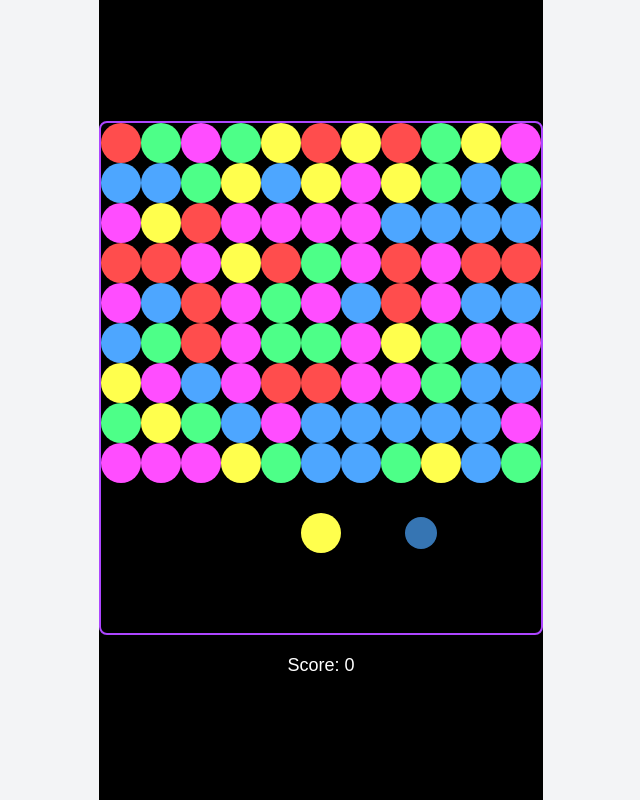
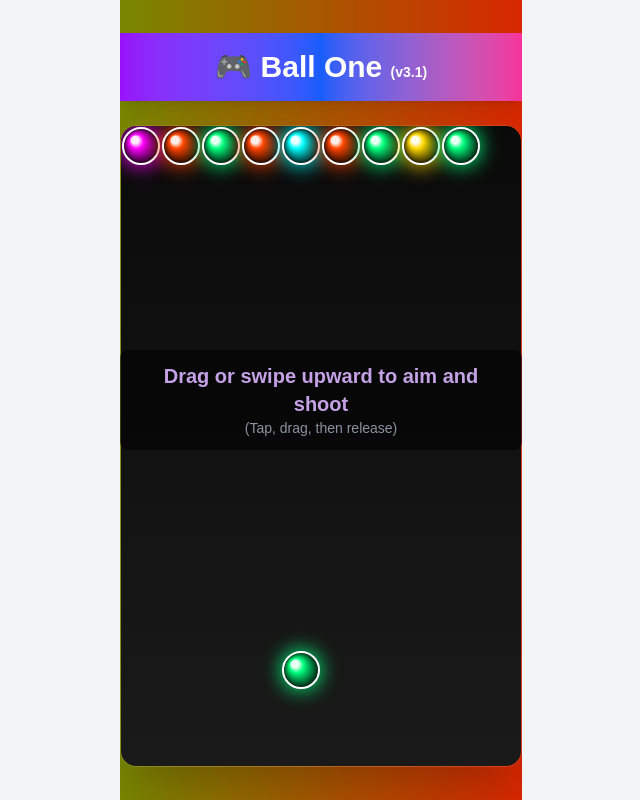
Before and after one commit to fake-test-dotcom/ball, a Next.js app: page / in a window 1280 px wide. Shown: the whole page, without its empty margins (319-959 px from the left). Built offline with nearby package versions, Linux system fonts and the light colour scheme.

Commit message:
fix const rgb

```diff
--- a/components/Game.tsx
+++ b/components/Game.tsx
@@ -1,30 +1,37 @@
 'use client';
-import React, { useEffect, useRef, useState } from 'react';
+import { useState, useEffect, useRef, useCallback, useMemo } from 'react';
+import Canvas from './Canvas';
 
-interface Bubble {
-  x: number;
-  y: number;
-  color: string;
-  scale: number;
-  alpha: number;
-}
-
-const colors = ['#ff4d4d', '#4dff88', '#4da6ff', '#ffff4d', '#ff4dff'];
+type Bubble = { x: number; y: number; color: string; popping?: boolean; scale?: number; alpha?: number };
+type Ball = { x: number; y: number; dx: number; dy: number; color: string };
 
 export default function Game() {
-  const canvasRef = useRef<HTMLCanvasElement | null>(null);
-  const [bubbles, setBubbles] = useState<Bubble[][]>([]);
-  const [playerBubble, setPlayerBubble] = useState<Bubble | null>(null);
-  const [nextBubble, setNextBubble] = useState<Bubble | null>(null);
-  const [angle, setAngle] = useState(0);
-  const [score, setScore] = useState(0);
+  const [cw, setCw] = useState(360);
+  const [ch, setCh] = useState(600);
+
+  useEffect(() => {
+    const handleResize = () => {
+      const width = Math.min(window.innerWidth * 0.9, 400);
+      const height = width * 1.6;
+      setCw(width);
+      setCh(height);
+    };
+    handleResize();
+    window.addEventListener('resize', handleResize);
+    return () => window.removeEventListener('resize', handleResize);
+  }, []);
+
   const bubbleSize = 40;
-  const rows = 9;
-  const cols = 11;
+  const cols = Math.floor(cw / bubbleSize);
+  const paddleY = ch - bubbleSize * 1.4;
 
-  // Initialize bubbles
-  useEffect(() => {
-    const createLine = (yOffset: number) => {
+  const colors = useMemo(
+    () => ['#00FFFF', '#FF00FF', '#FFD700', '#00FF7F', '#FF4500', '#1E90FF'],
+    []
+  );
+
+  const createLine = useCallback(
+    (yOffset: number): Bubble[] => {
       const line: Bubble[] = [];
       for (let c = 0; c < cols; c++) {
         const color = colors[Math.floor(Math.random() * colors.length)];
@@ -37,175 +44,348 @@ export default function Game() {
         });
       }
       return line;
-    };
+    },
+    [cols, bubbleSize, colors]
+  );
 
-    const newBubbles: Bubble[][] = [];
-    for (let r = 0; r < rows; r++) {
-      newBubbles.push(createLine(r * bubbleSize));
-    }
-    setBubbles(newBubbles);
+  const spawnBall = useCallback((): Ball => {
+    const color = colors[Math.floor(Math.random() * colors.length)];
+    return { x: cw / 2, y: paddleY, dx: 0, dy: 0, color };
+  }, [cw, paddleY, colors]);
 
-    // Initial player bubble
-    const startColor = colors[Math.floor(Math.random() * colors.length)];
-    setPlayerBubble({
-      x: (cols / 2) * bubbleSize,
-      y: rows * bubbleSize + 50,
-      color: startColor,
-      scale: 1,
-      alpha: 1,
-    });
+  const [grid, setGrid] = useState<Bubble[]>(() => createLine(0));
+  const [ball, setBall] = useState<Ball>(spawnBall());
+  const [shot, setShot] = useState(false);
+  const [gameOver, setGameOver] = useState(false);
+  const [aimVec, setAimVec] = useState<{ x: number; y: number } | null>(null);
+  const [, setPoppedCount] = useState(0);
+  const [win, setWin] = useState(false);
+  const [loading, setLoading] = useState(true);
 
-    // Next bubble
-    const nextColor = colors[Math.floor(Math.random() * colors.length)];
-    setNextBubble({
-      x: (cols / 2) * bubbleSize + 100,
-      y: rows * bubbleSize + 50,
-      color: nextColor,
-      scale: 1,
-      alpha: 1,
-    });
+  const dragging = useRef(false);
+  const canvasRef = useRef<HTMLCanvasElement>(null);
+
+  useEffect(() => {
+    const timer = setTimeout(() => setLoading(false), 1500);
+    return () => clearTimeout(timer);
   }, []);
 
   useEffect(() => {
-    const canvas = canvasRef.current;
-    if (!canvas) return;
-    const ctx = canvas.getContext('2d');
-    if (!ctx) return;
+    if (gameOver || win || loading) return;
+    const interval = setInterval(() => {
+      setGrid((g) => {
+        const moved = g.map((b) => ({ ...b, y: b.y + bubbleSize }));
+        const newLine = createLine(0);
+        const updated = [...newLine, ...moved];
+        if (updated.some((b) => b.y + bubbleSize / 2 >= paddleY)) setGameOver(true);
+        return updated;
+      });
+    }, 6000);
+    return () => clearInterval(interval);
+  }, [gameOver, win, loading, createLine, bubbleSize, paddleY]);
 
-    const draw = () => {
-      ctx.clearRect(0, 0, canvas.width, canvas.height);
-
-      // Draw all bubbles
-      bubbles.forEach(row => {
-        row.forEach(b => {
-          ctx.globalAlpha = b.alpha;
-          ctx.beginPath();
-          ctx.arc(b.x, b.y, (bubbleSize / 2) * b.scale, 0, Math.PI * 2);
-          ctx.fillStyle = b.color;
-          ctx.fill();
-          ctx.closePath();
-        });
-      });
-
-      // Draw player bubble
-      if (playerBubble) {
-        ctx.globalAlpha = playerBubble.alpha;
-        ctx.beginPath();
-        ctx.arc(
-          playerBubble.x,
-          playerBubble.y,
-          (bubbleSize / 2) * playerBubble.scale,
-          0,
-          Math.PI * 2
-        );
-        ctx.fillStyle = playerBubble.color;
-        ctx.fill();
-        ctx.closePath();
-      }
-
-      // Draw next bubble preview
-      if (nextBubble) {
-        ctx.globalAlpha = 0.7;
-        ctx.beginPath();
-        ctx.arc(
-          nextBubble.x,
-          nextBubble.y,
-          (bubbleSize / 2) * nextBubble.scale * 0.8,
-          0,
-          Math.PI * 2
-        );
-        ctx.fillStyle = nextBubble.color;
-        ctx.fill();
-        ctx.closePath();
-      }
+  const getCoords = (e: React.PointerEvent) => {
+    const rect = canvasRef.current!.getBoundingClientRect();
+    return { x: e.clientX - rect.left, y: e.clientY - rect.top };
   };
 
-    const interval = setInterval(draw, 30);
-    return () => clearInterval(interval);
-  }, [bubbles, playerBubble, nextBubble]);
-
-  // Update angle on mouse move
-  useEffect(() => {
-    const handleMouseMove = (e: MouseEvent) => {
-      const canvas = canvasRef.current;
-      if (!canvas) return;
-      const rect = canvas.getBoundingClientRect();
-      const mouseX = e.clientX - rect.left;
-      const mouseY = e.clientY - rect.top;
-      const dx = mouseX - (cols / 2) * bubbleSize;
-      const dy = mouseY - (rows * bubbleSize + 50);
-      setAngle(Math.atan2(dy, dx));
+  const onPointerDown = (e: React.PointerEvent) => {
+    if (shot || gameOver || win || loading) return;
+    dragging.current = true;
+    const { x, y } = getCoords(e);
+    setAimVec({ x: x - ball.x, y: y - ball.y });
   };
 
-    window.addEventListener('mousemove', handleMouseMove);
-    return () => window.removeEventListener('mousemove', handleMouseMove);
-  }, []);
+  const onPointerMove = (e: React.PointerEvent) => {
+    if (!dragging.current) return;
+    const { x, y } = getCoords(e);
+    const dx = x - ball.x;
+    const dy = y - ball.y;
+    if (dy > 0) return;
+    setAimVec({ x: dx, y: dy });
+  };
 
-  // Shoot bubble
-  const shootBubble = () => {
-    if (!playerBubble) return;
-    const speed = 10;
-    const dx = Math.cos(angle) * speed;
-    const dy = Math.sin(angle) * speed;
+  const onPointerUp = () => {
+    if (!dragging.current || !aimVec || shot || gameOver || win || loading) {
+      dragging.current = false;
+      setAimVec(null);
+      return;
+    }
+    dragging.current = false;
+    let { x, y } = aimVec;
+    const len = Math.hypot(x, y);
+    if (len === 0) {
+      setAimVec(null);
+      return;
+    }
+    const speed = 6;
+    x = (x / len) * speed;
+    y = (y / len) * speed;
+    setBall((b) => ({ ...b, dx: x, dy: y }));
+    setShot(true);
+    setAimVec(null);
+  };
 
-    let x = playerBubble.x;
-    let y = playerBubble.y;
-    const color = playerBubble.color;
+  const drawBubble = useCallback(
+    (ctx: CanvasRenderingContext2D, x: number, y: number, color: string, scale = 1, alpha = 1) => {
+      const radius = (bubbleSize / 2 - 2) * scale;
 
-    const move = () => {
+      ctx.save();
+      ctx.globalAlpha = alpha;
+      ctx.shadowColor = color;
+      ctx.shadowBlur = 20;
+
+      const gradient = ctx.createRadialGradient(
+        x - radius / 3,
+        y - radius / 3,
+        radius / 5,
+        x,
+        y,
+        radius
+      );
+      gradient.addColorStop(0, 'white');
+      gradient.addColorStop(0.25, color);
+      gradient.addColorStop(1, '#000');
+
+      ctx.beginPath();
+      ctx.arc(x, y, radius, 0, Math.PI * 2);
+      ctx.fillStyle = gradient;
+      ctx.fill();
+      ctx.strokeStyle = 'white';
+      ctx.lineWidth = 2;
+      ctx.stroke();
+      ctx.closePath();
+
+      ctx.restore();
+    },
+    [bubbleSize]
+  );
+
+  const drawAimLine = useCallback(
+    (ctx: CanvasRenderingContext2D) => {
+      if (!aimVec) return;
+      const { x, y } = aimVec;
+      ctx.strokeStyle = 'rgba(255,255,255,0.8)';
+      ctx.lineWidth = 3;
+      ctx.setLineDash([10, 10]);
+      ctx.beginPath();
+      ctx.moveTo(ball.x, ball.y);
+      ctx.lineTo(ball.x + x, ball.y + y);
+      ctx.stroke();
+      ctx.setLineDash([]);
+    },
+    [aimVec, ball]
+  );
+
+  const findMatchingNeighbors = useCallback(
+    (bubbles: Bubble[], index: number, color: string, visited = new Set<number>()) => {
+      visited.add(index);
+      const ref = bubbles[index];
+      for (let i = 0; i < bubbles.length; i++) {
+        if (visited.has(i)) continue;
+        const b = bubbles[i];
+        if (b.color === color) {
+          const dist = Math.hypot(b.x - ref.x, b.y - ref.y);
+          if (dist <= bubbleSize + 2) findMatchingNeighbors(bubbles, i, color, visited);
+        }
+      }
+      return visited;
+    },
+    [bubbleSize]
+  );
+
+  // 🎯 Ball movement + collision
+  useEffect(() => {
+    if (!shot) return;
+    let animationFrameId: number;
+
+    const moveBall = () => {
+      setBall((prev) => {
+        let { x, y, dx, dy, color } = prev;
         x += dx;
         y += dy;
 
-      // Bounce off walls
-      if (x <= bubbleSize / 2 || x >= cols * bubbleSize - bubbleSize / 2) {
-        setAngle(a => Math.PI - a);
+        if (x < bubbleSize / 2 || x > cw - bubbleSize / 2) dx = -dx;
+        if (y < bubbleSize / 2) dy = -dy;
+
+        let collisionIndex = -1;
+        for (let i = 0; i < grid.length; i++) {
+          const b = grid[i];
+          const dist = Math.hypot(b.x - x, b.y - y);
+          if (dist < bubbleSize - 2) {
+            collisionIndex = i;
+            break;
+          }
         }
 
-      // Stop when reaching top
-      if (y <= bubbleSize / 2) {
-        clearInterval(timer);
-        const newRow = Math.floor(y / bubbleSize);
-        const newCol = Math.floor(x / bubbleSize);
-        const newBubbles = [...bubbles];
-        newBubbles[newRow][newCol] = { x, y, color, scale: 1, alpha: 1 };
-        setBubbles(newBubbles);
-        setScore(s => s + 10);
+        if (collisionIndex >= 0) {
+          const snapX =
+            Math.round((x - bubbleSize / 2) / bubbleSize) * bubbleSize + bubbleSize / 2;
+          const snapY =
+            Math.round((y - bubbleSize / 2) / bubbleSize) * bubbleSize + bubbleSize / 2;
+          const newBubble: Bubble = { x: snapX, y: snapY, color, scale: 1, alpha: 1 };
+          const tempGrid = [...grid, newBubble];
+          const idxNew = tempGrid.length - 1;
+          const matched = findMatchingNeighbors(tempGrid, idxNew, color);
 
-        // Replace player bubble with next
-        setPlayerBubble({
-          x: (cols / 2) * bubbleSize,
-          y: rows * bubbleSize + 50,
-          color: nextBubble?.color || colors[Math.floor(Math.random() * colors.length)],
-          scale: 1,
-          alpha: 1,
+          if (matched.size >= 3) {
+            // 🎆 POP animation
+            setGrid((old) =>
+              old.map((b, i) =>
+                matched.has(i)
+                  ? { ...b, popping: true, scale: 1, alpha: 1 }
+                  : b
+              )
+            );
+
+            let start: number | null = null;
+            const animatePop = (timestamp: number) => {
+              if (!start) start = timestamp;
+              const progress = (timestamp - start) / 300;
+              setGrid((g) =>
+                g
+                  .map((b, i) => {
+                    if (!matched.has(i)) return b;
+                    const scale = Math.max(0, 1 - progress);
+                    const alpha = Math.max(0, 1 - progress);
+                    return { ...b, scale, alpha };
+                  })
+                  .filter((b) => b.alpha! > 0)
+              );
+              if (progress < 1) requestAnimationFrame(animatePop);
+              else {
+                setPoppedCount((pc) => {
+                  const newCount = pc + matched.size;
+                  if (newCount >= 20) setWin(true);
+                  return newCount;
+                });
+              }
+            };
+            requestAnimationFrame(animatePop);
+          } else {
+            setGrid((old) => [...old, newBubble]);
+          }
+
+          if (grid.some((b) => b.y + bubbleSize / 2 >= paddleY)) setGameOver(true);
+          setShot(false);
+          return spawnBall();
+        }
+
+        if (y > ch + bubbleSize) {
+          setShot(false);
+          return spawnBall();
+        }
+
+        return { x, y, dx, dy, color };
       });
 
-        const nextColor = colors[Math.floor(Math.random() * colors.length)];
-        setNextBubble({
-          x: (cols / 2) * bubbleSize + 100,
-          y: rows * bubbleSize + 50,
-          color: nextColor,
-          scale: 1,
-          alpha: 1,
-        });
-      } else {
-        setPlayerBubble(prev => prev && { ...prev, x, y });
-      }
+      animationFrameId = requestAnimationFrame(moveBall);
     };
 
-    const timer = setInterval(move, 20);
+    animationFrameId = requestAnimationFrame(moveBall);
+    return () => cancelAnimationFrame(animationFrameId);
+  }, [shot, grid, cw, ch, bubbleSize, findMatchingNeighbors, spawnBall, paddleY]);
+
+  const draw = useCallback(
+    (ctx: CanvasRenderingContext2D) => {
+      const gradient = ctx.createLinearGradient(0, 0, 0, ch);
+      gradient.addColorStop(0, '#0a0a0a');
+      gradient.addColorStop(1, '#1a1a1a');
+      ctx.fillStyle = gradient;
+      ctx.fillRect(0, 0, cw, ch);
+
+      grid.forEach((b) => drawBubble(ctx, b.x, b.y, b.color, b.scale, b.alpha));
+      if (!shot && aimVec) drawAimLine(ctx);
+      drawBubble(ctx, ball.x, ball.y, ball.color);
+    },
+    [grid, drawBubble, ball, aimVec, shot, drawAimLine, cw, ch]
+  );
+
+  // ✅ fix: keep reset but silence eslint unused warning
+  // eslint-disable-next-line @typescript-eslint/no-unused-vars
+  const reset = () => {
+    setGrid(createLine(0));
+    setBall(spawnBall());
+    setShot(false);
+    setGameOver(false);
+    setPoppedCount(0);
+    setWin(false);
+    setAimVec(null);
   };
 
   return (
-    <div className="flex flex-col items-center justify-center min-h-screen bg-black text-white">
-      <canvas
+    <div
+      className="relative flex flex-col items-center justify-center min-h-screen text-white overflow-hidden"
+      style={{
+        background:
+          'linear-gradient(270deg, #ff0000, #00ff00, #0000ff, #ff00ff)',
+        backgroundSize: '800% 800%',
+        animation: 'rgbShift 15s ease infinite',
+      }}
+    >
+      <style>{`
+        @keyframes rgbShift {
+          0% { background-position: 0% 50%; }
+          50% { background-position: 100% 50%; }
+          100% { background-position: 0% 50%; }
+        }
+      `}</style>
+
+      <header className="w-full py-4 text-center text-2xl sm:text-3xl font-bold bg-gradient-to-r from-purple-600 via-blue-600 to-pink-500 shadow-lg">
+        🎮 Ball One <span className="text-sm">(v3.1)</span>
+      </header>
+
+      {loading && (
+        <div className="absolute inset-0 flex flex-col justify-center items-center bg-black/90 backdrop-blur-md z-50">
+          <div className="animate-pulse text-center">
+            <h2 className="text-3xl font-bold mb-3 text-purple-400">Loading...</h2>
+            <p className="text-gray-300">Setting up your game</p>
+          </div>
+        </div>
+      )}
+
+      <Canvas
         ref={canvasRef}
-        width={cols * bubbleSize}
-        height={rows * bubbleSize + 150}
-        className="border-2 border-purple-500 rounded-lg"
-        onClick={shootBubble}
+        draw={draw}
+        width={cw}
+        height={ch}
+        className="rounded-2xl border border-white/10 shadow-2xl mt-4 sm:mt-6"
+        onPointerDown={onPointerDown}
+        onPointerMove={onPointerMove}
+        onPointerUp={onPointerUp}
+        onPointerCancel={onPointerUp}
+        onPointerLeave={onPointerUp}
+        style={{ touchAction: 'none' }}
       />
-      <div className="mt-4 text-lg">Score: {score}</div>
+
+      {!gameOver && !win && !loading && (
+        <div className="absolute inset-0 flex items-center justify-center pointer-events-none">
+          <div className="bg-black/60 px-5 py-3 rounded-lg text-center animate-pulse">
+            <p className="text-lg sm:text-xl font-semibold text-purple-300">
+              Drag or swipe upward to aim and shoot
+            </p>
+            <p className="text-sm text-gray-400">(Tap, drag, then release)</p>
+          </div>
+        </div>
+      )}
+
+      {(gameOver || win) && (
+        <div className="absolute inset-0 flex flex-col justify-center items-center bg-black/80 backdrop-blur-md z-40">
+          <h2
+            className={`text-4xl font-bold mb-5 ${
+              win ? 'text-green-400' : 'text-red-400'
+            }`}
+          >
+            {win ? '🎉 You Win!' : '💀 Game Over'}
+          </h2>
+          <button
+            onClick={() => reset()}
+            className="px-6 py-3 bg-gradient-to-r from-purple-600 to-blue-600 rounded-full text-white font-semibold hover:scale-105 transition-transform"
+          >
+            Restart
+          </button>
+        </div>
+      )}
     </div>
   );
 }
```
Lines whose indentation alone changed are shown as unchanged.
